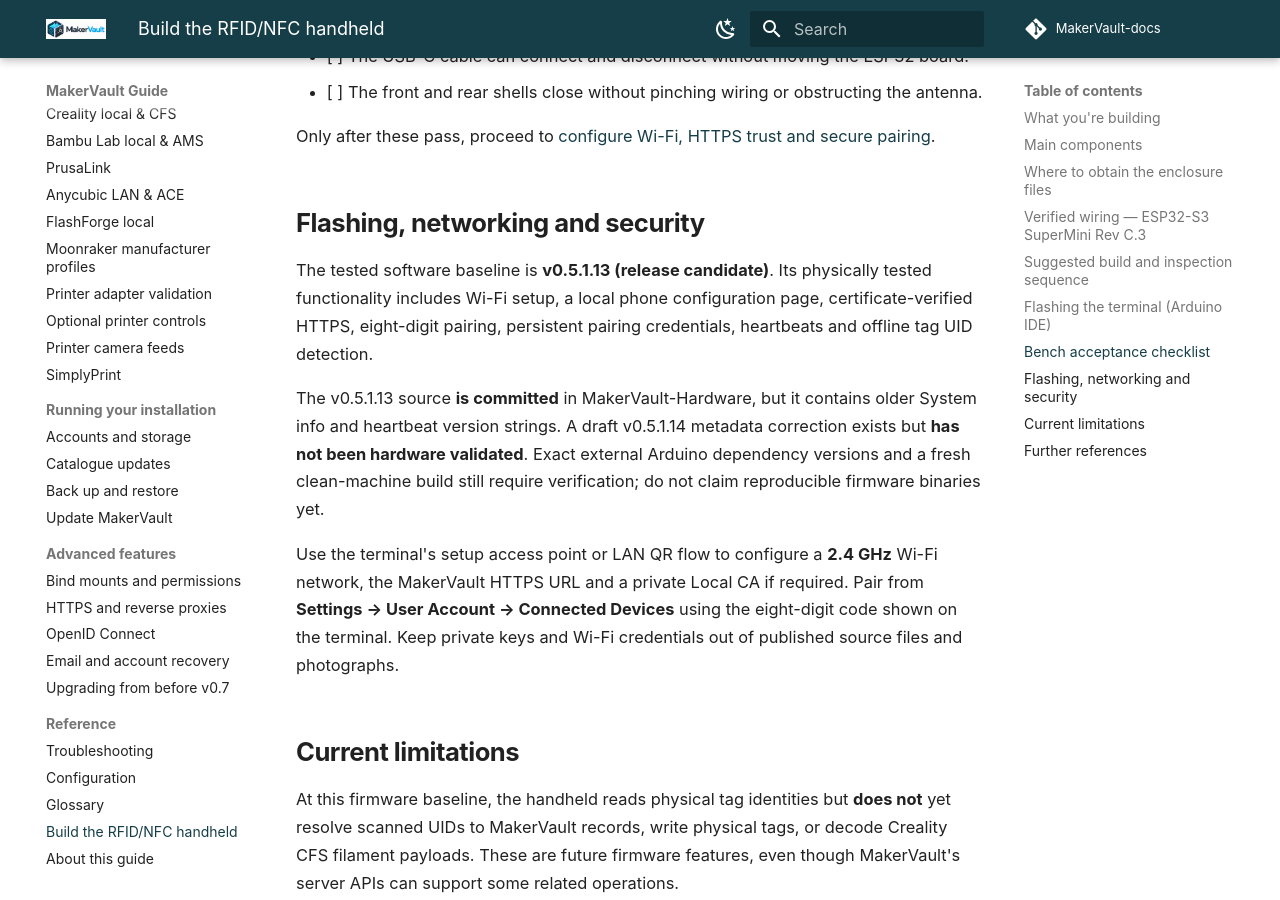
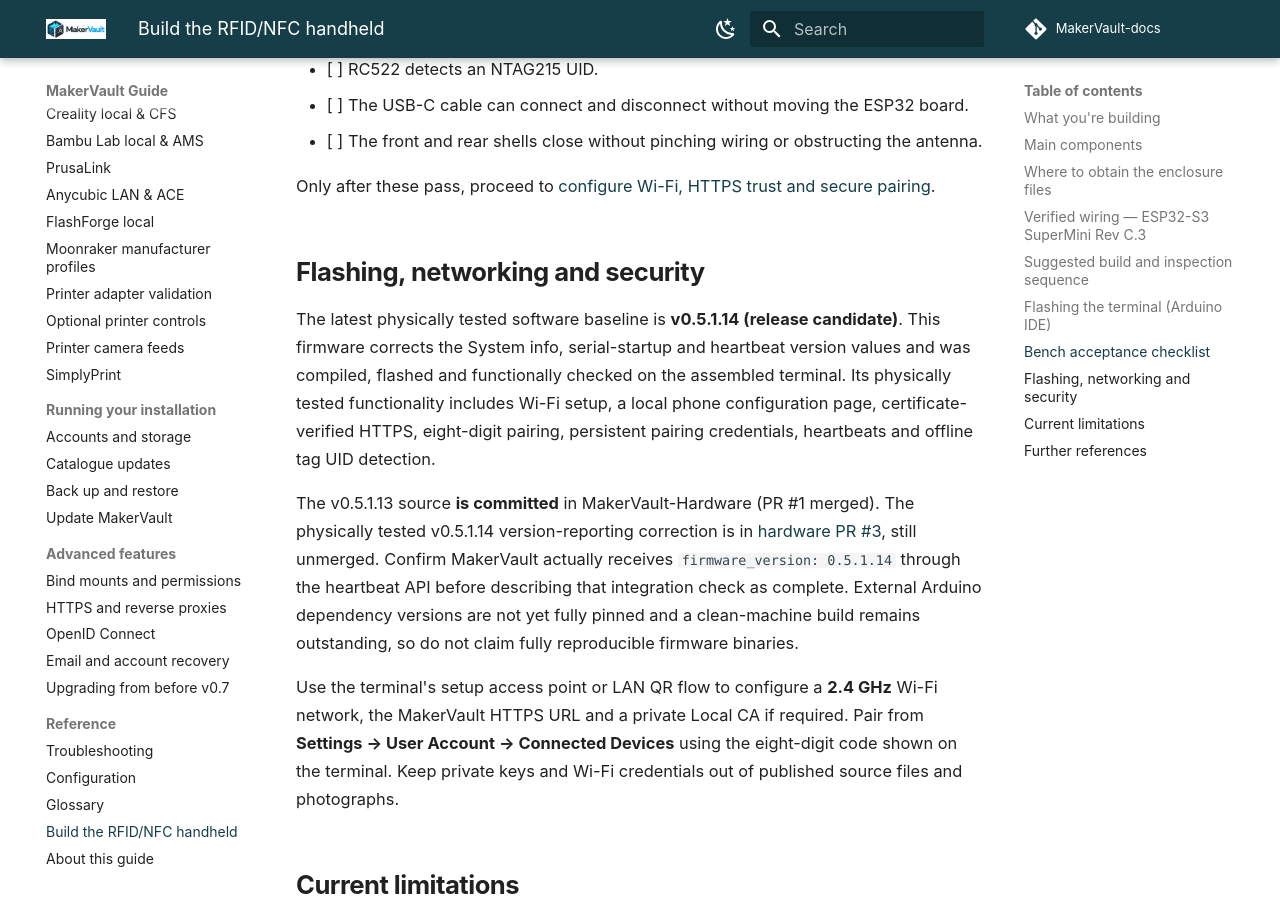
Before and after one commit to gavrd7/MakerVault-docs, an MkDocs documentation site: the page built from docs/guide/reference/rfid-terminal-build.md, in a window 1280 px wide and 900 px high, scrolled down 5233 px. Built offline with MkDocs 1.6.1 and Material for MkDocs 9.7.7, drawn with Linux system fonts in a browser that asks for light colours; comment, search, counter and statistics services are not loaded; some of the changed text lies outside the part shown.

Commit message:
docs: align RFID handheld appendix with physically tested firmware v0.5.1.14

```diff
--- a/docs/guide/reference/rfid-terminal-build.md
+++ b/docs/guide/reference/rfid-terminal-build.md
@@ -40,7 +40,7 @@
 
 ## Verified wiring — ESP32-S3 SuperMini Rev C.3
 
-These connections are checked against the physically tested **v0.5.1.13** firmware. The TFT and RC522 share the SPI clock/data pins but have different chip-selects.
+These connections were verified against the v0.5.1.13 source and retained in the physically tested **v0.5.1.14** firmware. The TFT and RC522 share the SPI clock/data pins but have different chip-selects.
 
 | Component / function | Module signal | ESP32-S3 |
 |---|---|---|
@@ -74,12 +74,12 @@
 8. **Flash and perform a bench test with the case still open**, then complete final case assembly after the screen, controls and tag detection all pass.
 
 !!! warning "Flash the firmware matched to this Rev C.3 pinout"
-    Use the `MakerVault_v0523` v0.5.1.13 source with the connections above. Arduino build versions beyond the reported working toolchain have not been independently pinned, so check the complete [firmware installation guide](https://github.com/gavrd7/MakerVault-Hardware/blob/chore/public-release-readiness/firmware/rfid-terminal/FLASHING.md) before flashing. Do not substitute older experimental GPIO layouts.
+    Use the revision-matched `MakerVault_v0523` sketch with the connections above. The latest physically tested firmware is v0.5.1.14, currently in MakerVault-Hardware PR #3. Arduino build versions beyond the reported working toolchain have not been independently pinned, so check the complete [firmware installation guide](https://github.com/gavrd7/MakerVault-Hardware/blob/chore/public-release-readiness/firmware/rfid-terminal/FLASHING.md) before flashing. Do not substitute older experimental GPIO layouts.
 
 
 ## Flashing the terminal (Arduino IDE)
 
-1. Obtain the staged [v0.5.1.13 sketch folder](https://github.com/gavrd7/MakerVault-Hardware/tree/main/firmware/rfid-terminal/MakerVault_v0523). Keep the `.ino`, headers and bundled QRCode `.c/.h` files together.
+1. Obtain the [sketch source folder](https://github.com/gavrd7/MakerVault-Hardware/tree/main/firmware/rfid-terminal/MakerVault_v0523). Keep the `.ino`, headers and bundled QRCode `.c/.h` files together.
 2. Install Arduino IDE 2.x, add Espressif's ESP32 board package and select **ESP32S3 Dev Module**. The recorded successful development setup used Arduino IDE **2.3.10** and ESP32 core **3.3.12**.
 3. Set **USB CDC On Boot: Enabled**, partition **Huge APP (3MB No OTA / 1MB SPIFFS)** (for the compatible physical flash size), and Serial Monitor **115200** baud. Install the required Adafruit GFX, Adafruit ST7735, Adafruit NeoPixel and MFRC522 libraries and provide the compatible ESP32CertBundle library/header. Exact external-library versions still need a pinned build record.
 4. Plug the terminal in with a USB-C **data** cable, select its serial port, compile/verify, then upload. **Do not use Erase All Flash** on an existing configured/paired terminal; that could remove saved Wi-Fi and trust credentials.
@@ -101,9 +101,9 @@
 
 ## Flashing, networking and security
 
-The tested software baseline is **v0.5.1.13 (release candidate)**. Its physically tested functionality includes Wi-Fi setup, a local phone configuration page, certificate-verified HTTPS, eight-digit pairing, persistent pairing credentials, heartbeats and offline tag UID detection.
+The latest physically tested software baseline is **v0.5.1.14 (release candidate)**. This firmware corrects the System info, serial-startup and heartbeat version values and was compiled, flashed and functionally checked on the assembled terminal. Its physically tested functionality includes Wi-Fi setup, a local phone configuration page, certificate-verified HTTPS, eight-digit pairing, persistent pairing credentials, heartbeats and offline tag UID detection.
 
-The v0.5.1.13 source **is committed** in MakerVault-Hardware, but it contains older System info and heartbeat version strings. A draft v0.5.1.14 metadata correction exists but **has not been hardware validated**. Exact external Arduino dependency versions and a fresh clean-machine build still require verification; do not claim reproducible firmware binaries yet.
+The v0.5.1.13 source **is committed** in MakerVault-Hardware (PR #1 merged). The physically tested v0.5.1.14 version-reporting correction is in [hardware PR #3](https://github.com/gavrd7/MakerVault-Hardware/pull/3), still unmerged. Confirm MakerVault actually receives `firmware_version: 0.5.1.14` through the heartbeat API before describing that integration check as complete. External Arduino dependency versions are not yet fully pinned and a clean-machine build remains outstanding, so do not claim fully reproducible firmware binaries.
 
 Use the terminal's setup access point or LAN QR flow to configure a **2.4 GHz** Wi-Fi network, the MakerVault HTTPS URL and a private Local CA if required. Pair from **Settings → User Account → Connected Devices** using the eight-digit code shown on the terminal. Keep private keys and Wi-Fi credentials out of published source files and photographs.
 
```
